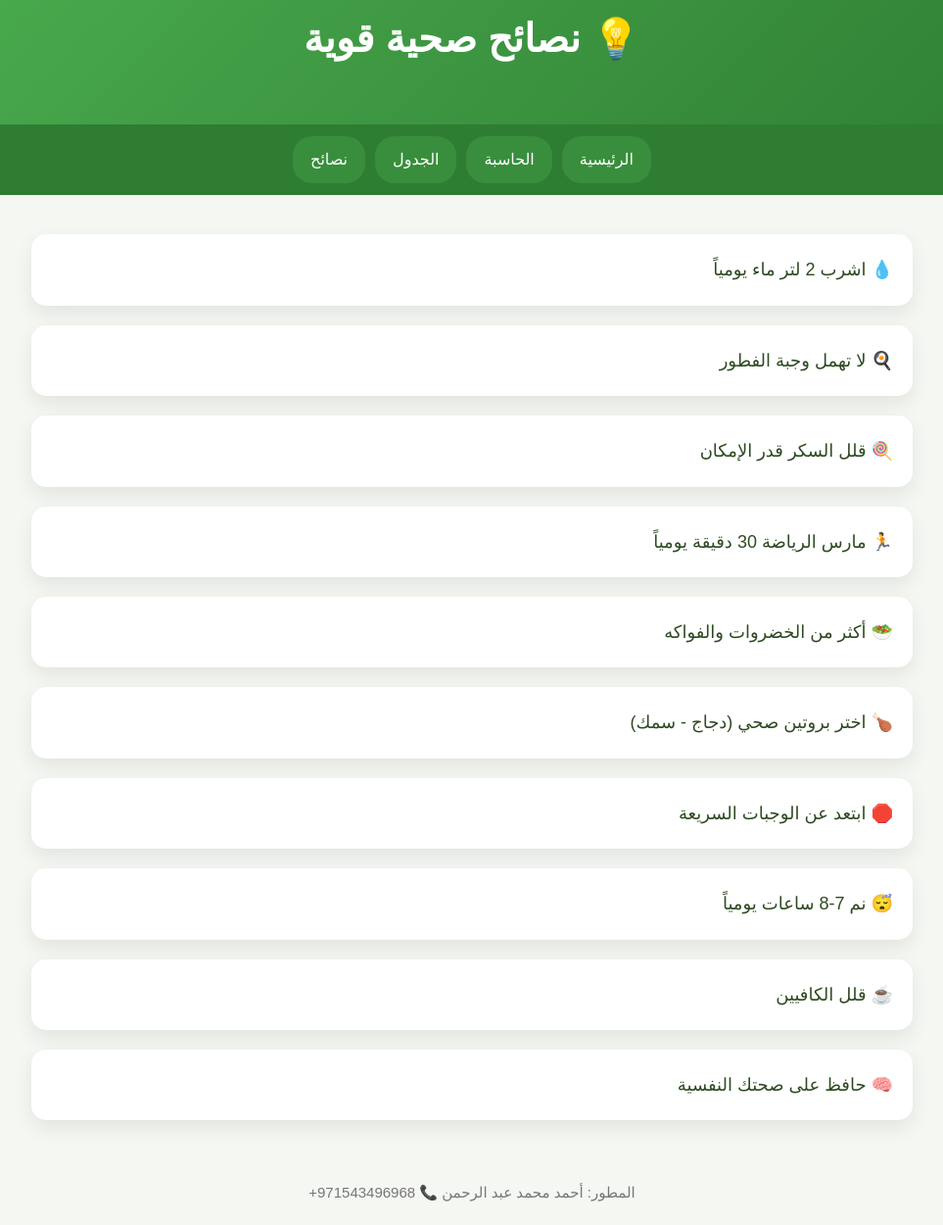
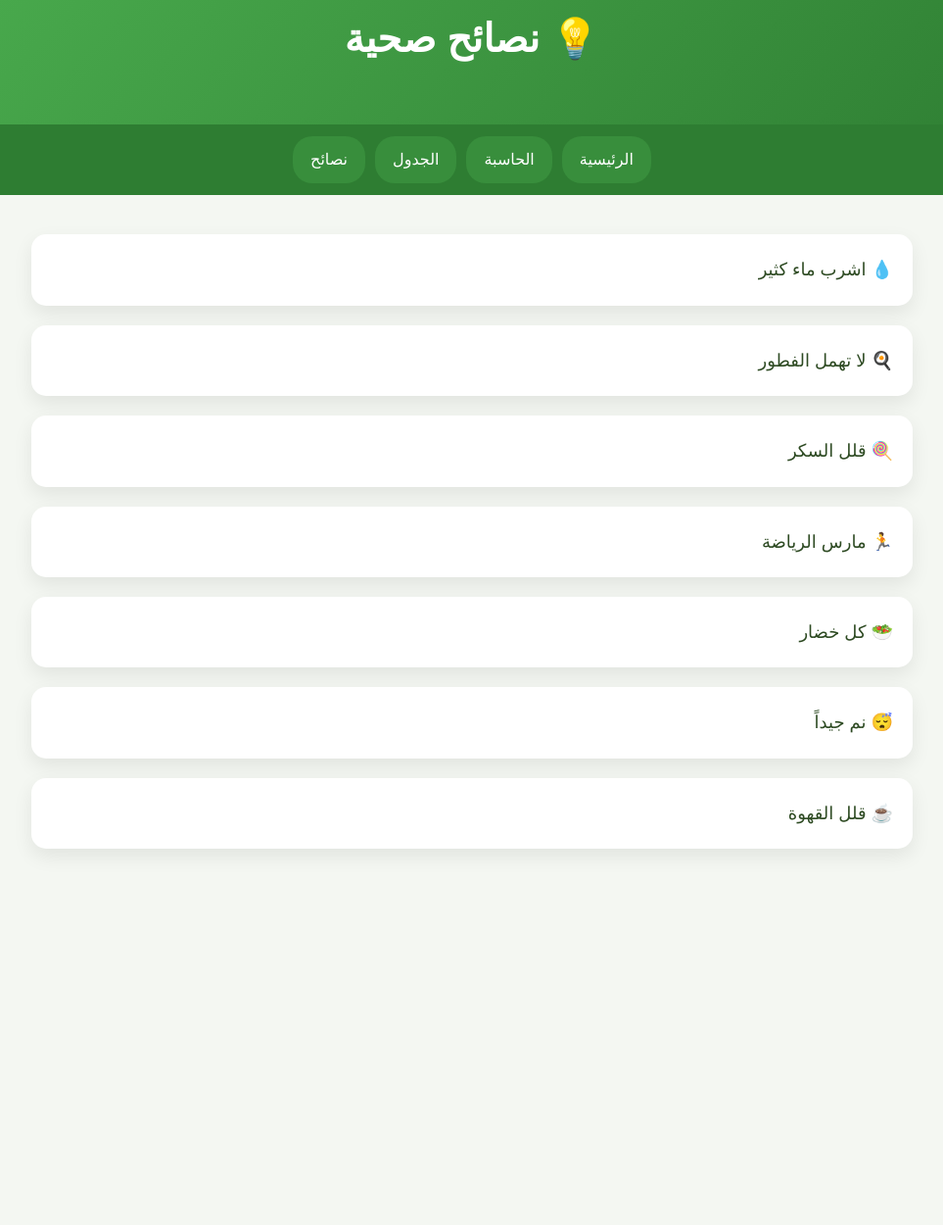
Before and after one commit to Dev-ahmedsiii/healthy-life-ahmed, a website: page public/tips.html in a window 1280 px wide. Shown: the part 49-1299 px from the top of the page at 98% size, without its empty margins (158-1121 px from the left). After the commit the page ends 955 px from the top, so only its background shows below. Drawn offline with Linux system fonts and the light colour scheme.

Commit message:
Update tips.html

```diff
--- a/public/tips.html
+++ b/public/tips.html
@@ -3,13 +3,13 @@
 <head>
 <meta charset="UTF-8">
 <meta name="viewport" content="width=device-width, initial-scale=1.0">
-<title>نصائح صحية</title>
+<title>نصائح</title>
 <link rel="stylesheet" href="style.css">
 </head>
 
 <body>
 
-<header><h1>💡 نصائح صحية قوية</h1></header>
+<header><h1>💡 نصائح صحية</h1></header>
 
 <nav>
 <a href="home.html">الرئيسية</a>
@@ -20,22 +20,15 @@
 
 <div class="container">
 
-<div class="card">💧 اشرب 2 لتر ماء يومياً</div>
-<div class="card">🍳 لا تهمل وجبة الفطور</div>
-<div class="card">🍭 قلل السكر قدر الإمكان</div>
-<div class="card">🏃 مارس الرياضة 30 دقيقة يومياً</div>
-<div class="card">🥗 أكثر من الخضروات والفواكه</div>
-<div class="card">🍗 اختر بروتين صحي (دجاج - سمك)</div>
-<div class="card">🛑 ابتعد عن الوجبات السريعة</div>
-<div class="card">😴 نم 7-8 ساعات يومياً</div>
-<div class="card">☕ قلل الكافيين</div>
-<div class="card">🧠 حافظ على صحتك النفسية</div>
+<div class="card">💧 اشرب ماء كثير</div>
+<div class="card">🍳 لا تهمل الفطور</div>
+<div class="card">🍭 قلل السكر</div>
+<div class="card">🏃 مارس الرياضة</div>
+<div class="card">🥗 كل خضار</div>
+<div class="card">😴 نم جيداً</div>
+<div class="card">☕ قلل القهوة</div>
 
 </div>
 
-<footer class="footer">
-المطور: أحمد محمد عبد الرحمن 📞 971543496968+
-</footer>
-
 </body>
 </html>
```
